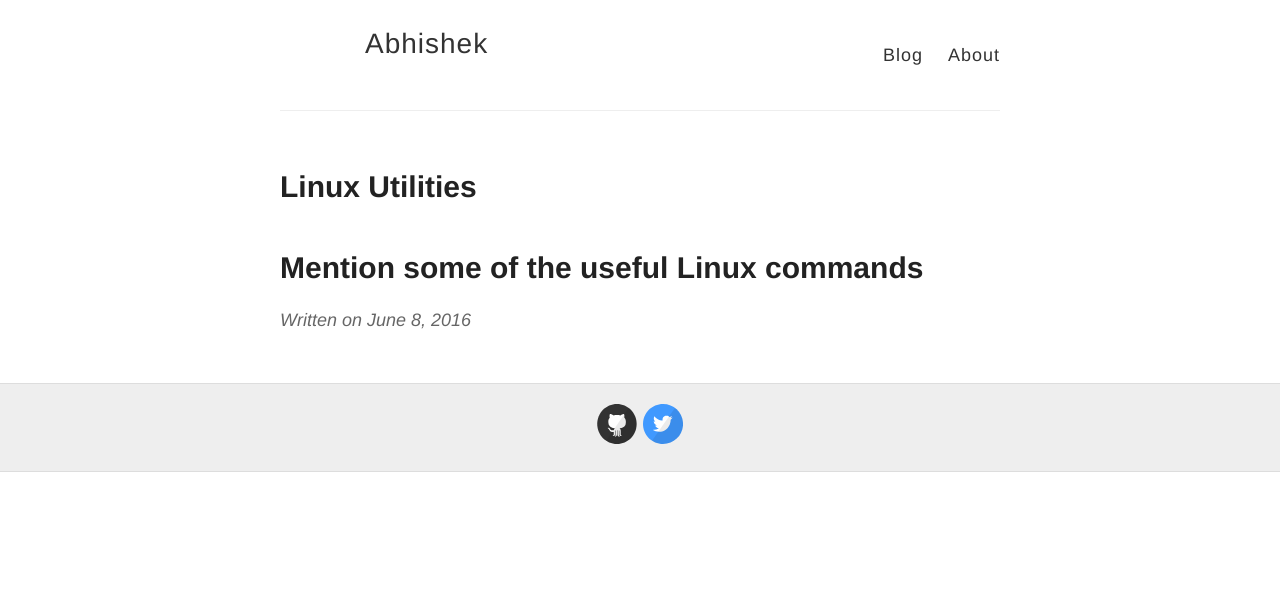
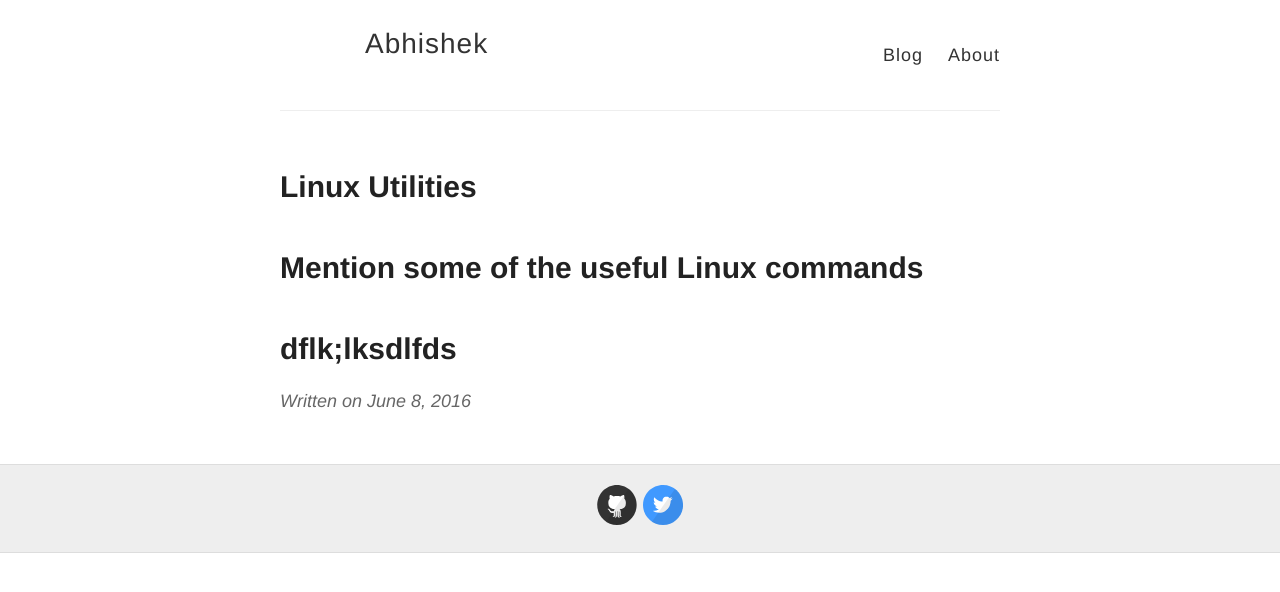
Before and after one commit to abhi3p/abhi3p.github.io, a Jekyll site: the page built from _posts/2016-6-8-Linux.md, in a window 1280 px wide. Shown: the top 592 px of the page. Built offline with Jekyll 4.4.1, drawn with Linux system fonts in a browser that asks for light colours.

Commit message:
Update 2016-6-8-Linux.md

```diff
--- a/_posts/2016-6-8-Linux.md
+++ b/_posts/2016-6-8-Linux.md
@@ -4,3 +4,5 @@ title: Linux Utilities
 ---
 
 # Mention some of the useful Linux commands
+
+# dflk;lksdlfds
```
